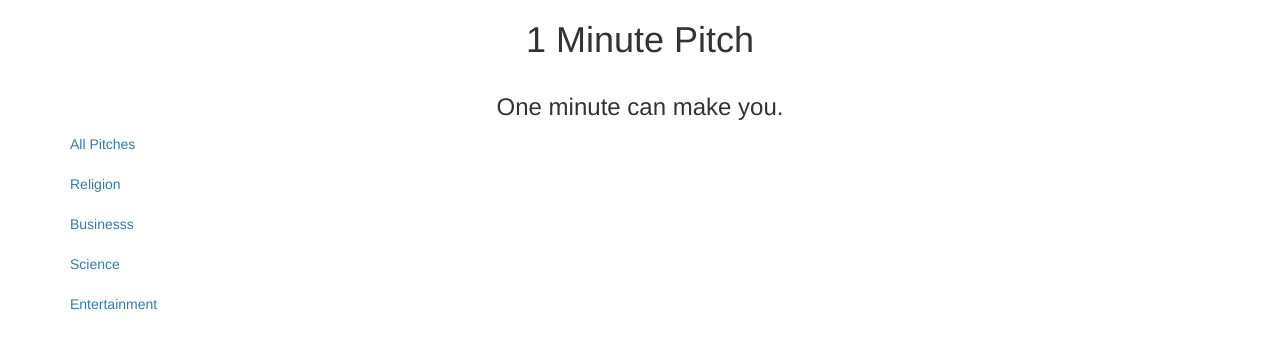
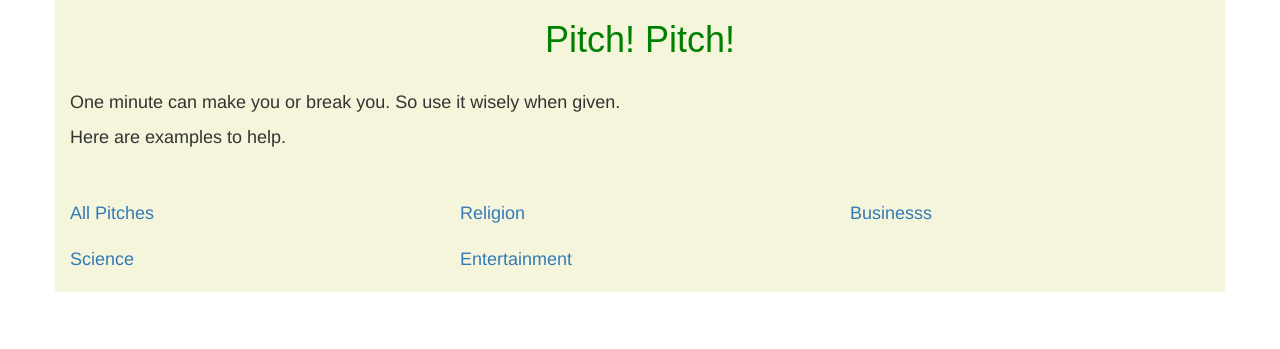
Before and after one commit to annngure/Pitch, a Flask app: page / in a window 1280 px wide. Shown: the top 349 px of the page. Run offline with Flask 2, Linux system fonts and the light colour scheme; parts of the project's set-up code (start-up, migrations or seed data) failed here and were passed over; some libraries are stand-ins or nearby versions.

Commit message:
add styles

```diff
--- a/app/templates/index.html
+++ b/app/templates/index.html
@@ -11,27 +11,38 @@
     <title>{{title}}</title>
 </head>
 <body>
-    <div class="container">
+    <div class="container" style= "background-color:beige;">
         <div class="row">
             <div class="col-md-12">
-                <h1 class="text-center">1 Minute Pitch</h1>
+                <h1 class="text-center" style="color: green; font-family: Arial, Helvetica, sans-serif;">Pitch! Pitch!</h1>
                 <br>
-                <p class="text-center" style="font-size: x-large;">One minute can make you.</p>
-            </div>
-            <div class="col-md-6">
-                <a class="button" href='/new_post'>All Pitches</a>
+                <p  style="font-size: large;">One minute can make you or break you. So use it wisely when given. </p>
+                <p style ="font-size: large;">Here are examples to help.</p>
                 <br>
                 <br>
-                <a class="button" href='/new_post'>Religion</a>
+            </div>
+            <div class="col-md-4">
+                <a class="button" href='/new_post'style ="font-size: large;">All Pitches</a>
                 <br>
                 <br>
-                <a class="button" href='/new_post'>Businesss</a>
+            </div>
+            <div class="col-md-4">
+               <a class="button" href='/new_post'style ="font-size: large;">Religion</a>
                 <br>
                 <br>
-                <a class="button" href='/new_post'>Science</a>
+            </div>
+            <div class="col-md-4">
+                <a class="button" href='/new_post'style ="font-size: large;">Businesss</a>
                 <br>
                 <br>
-                <a class="button" href='/new_post'>Entertainment</a>
+            </div>
+            <div class="col-md-4">
+                <a class="button" href='/new_post'style ="font-size: large;">Science</a>
+                <br>
+                <br>
+            </div>
+            <div class="col-md-4">
+                <a class="button" href='/new_post'style ="font-size: large;">Entertainment</a>
             </div>
         </div>
     </div>
```
Also changed, not shown: 2 other files.
